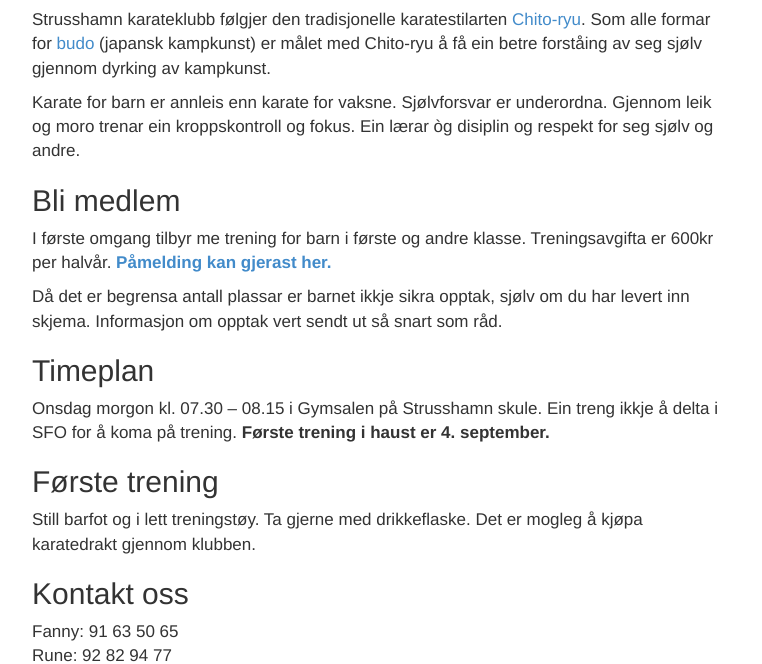
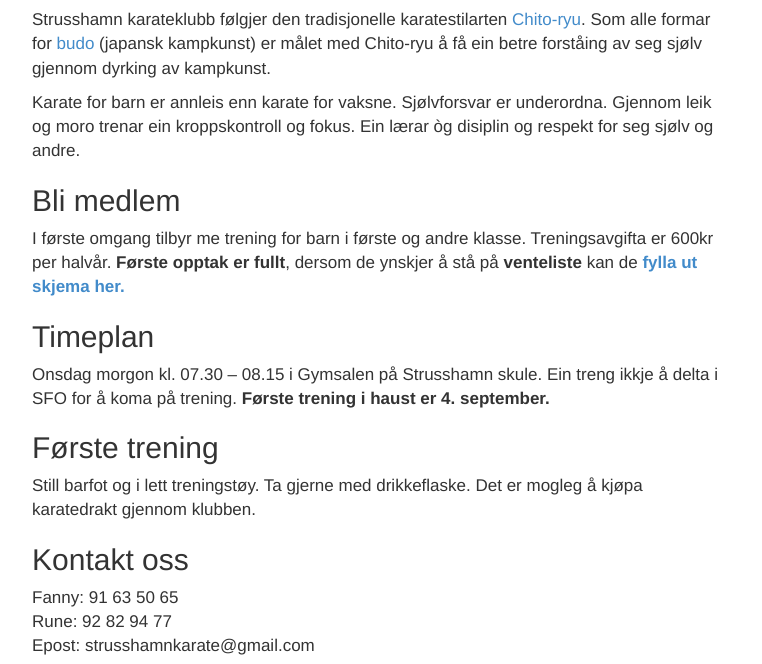
Before and after one commit to strusshamnkarate/strusshamnkarate.github.io, a plain HTML site: page index.html in a window 1280 px wide. Shown: the part 142-806 px from the top of the page, without its empty margins (258-1020 px from the left). Drawn offline with Linux system fonts and the light colour scheme.

Commit message:
venteliste

```diff
--- a/index.html
+++ b/index.html
@@ -24,10 +24,9 @@
 
             <h2>Bli medlem</h2>
             <p>
-                I første omgang tilbyr me trening for barn i første og andre klasse. Treningsavgifta er 600kr per halvår.
-                   <strong><a href="https://docs.google.com/forms/d/1Dk3Tw7Hs2PFWgBjplTAmz5lhyafVrjwazw3c5nuXQ-s/viewform">Påmelding kan gjerast her.</a></strong><br/>
+                I første omgang tilbyr me trening for barn i første og andre klasse. Treningsavgifta er 600kr per halvår. <strong>Første opptak er fullt</strong>, dersom de ynskjer å stå på <strong>venteliste</strong> kan de
+                   <strong><a href="https://docs.google.com/forms/d/1Dk3Tw7Hs2PFWgBjplTAmz5lhyafVrjwazw3c5nuXQ-s/viewform">fylla ut skjema her.</a></strong><br/>
             </p>
-            <p>Då det er begrensa antall plassar er barnet ikkje sikra opptak, sjølv om du har levert inn skjema. Informasjon om opptak vert sendt ut så snart som råd.</p>
 
             <h2>Timeplan</h2>
             <p>Onsdag morgon kl. 07.30 – 08.15 i Gymsalen på Strusshamn skule. Ein treng ikkje å delta i SFO for å koma på trening. <strong>Første trening i haust er 4. september.</strong></p>
```
Also changed, not shown: 1 other file.
